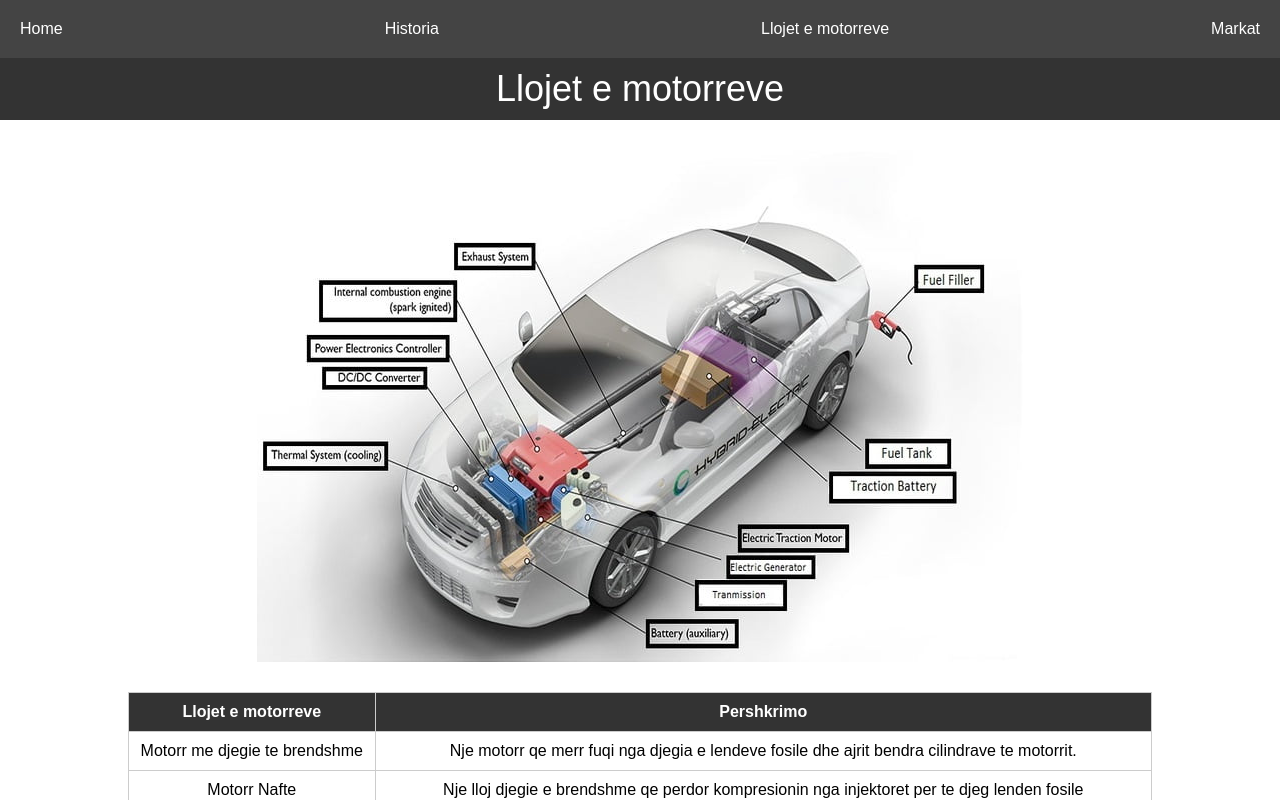
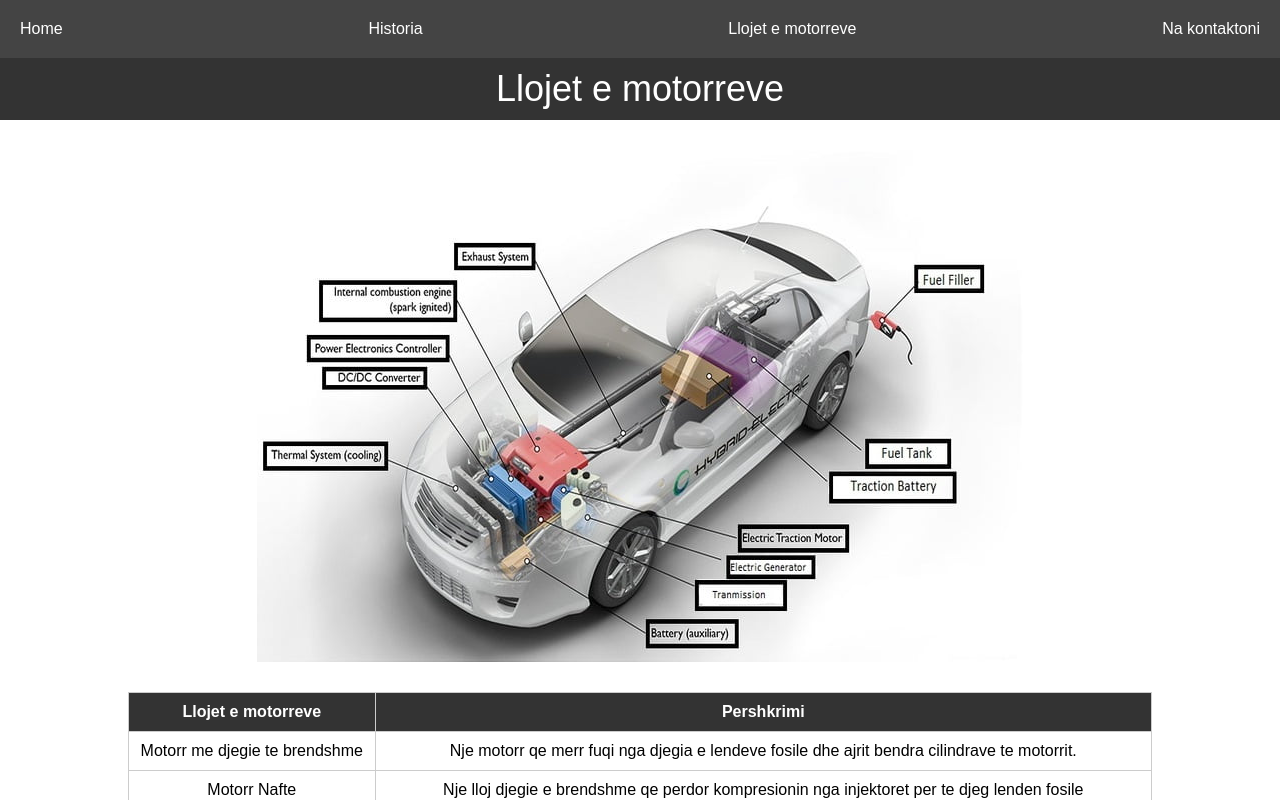
Before and after one commit to LedionMeziu/lediontik.github.io, a plain HTML site: page models.html in a window 1280 px wide. Shown: the top 800 px of the page. Drawn offline with Linux system fonts and the light colour scheme.

Commit message:
Update models.html

```diff
--- a/models.html
+++ b/models.html
@@ -75,7 +75,7 @@
     <a href="index.html" class="Home">Home</a>
     <a href="history.html" class="history">Historia</a>
     <a href="models.html" class="models">Llojet e motorreve</a>
-    <a href="brands.html" class="brands">Markat</a>
+    <a href="brands.html" class="brands">Na kontaktoni</a>
 
   </nav>
 <body>
@@ -87,7 +87,7 @@
 		<thead>
 			<tr>
 				<th>Llojet e motorreve</th>
-				<th>Pershkrimo</th>
+				<th>Pershkrimi</th>
 			</tr>
 		</thead>
 		<tbody>
```
